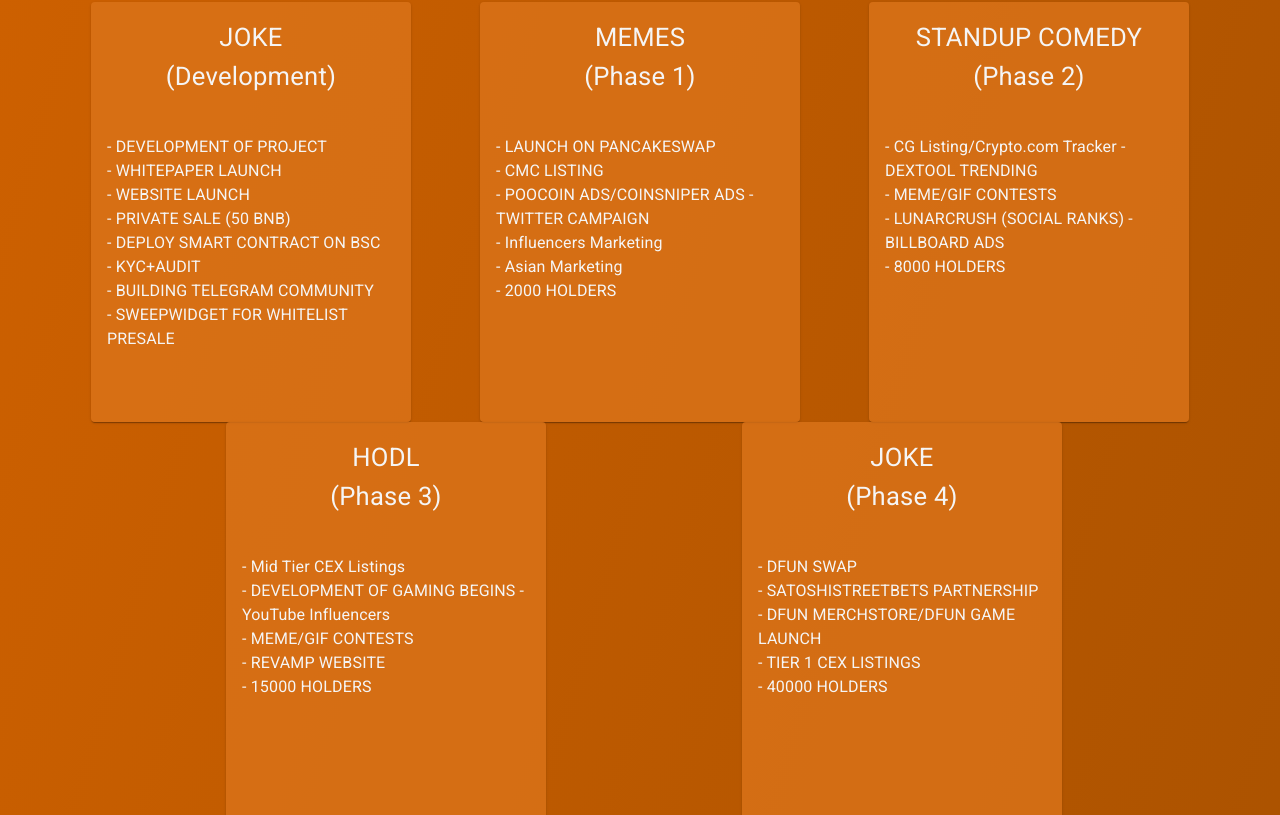
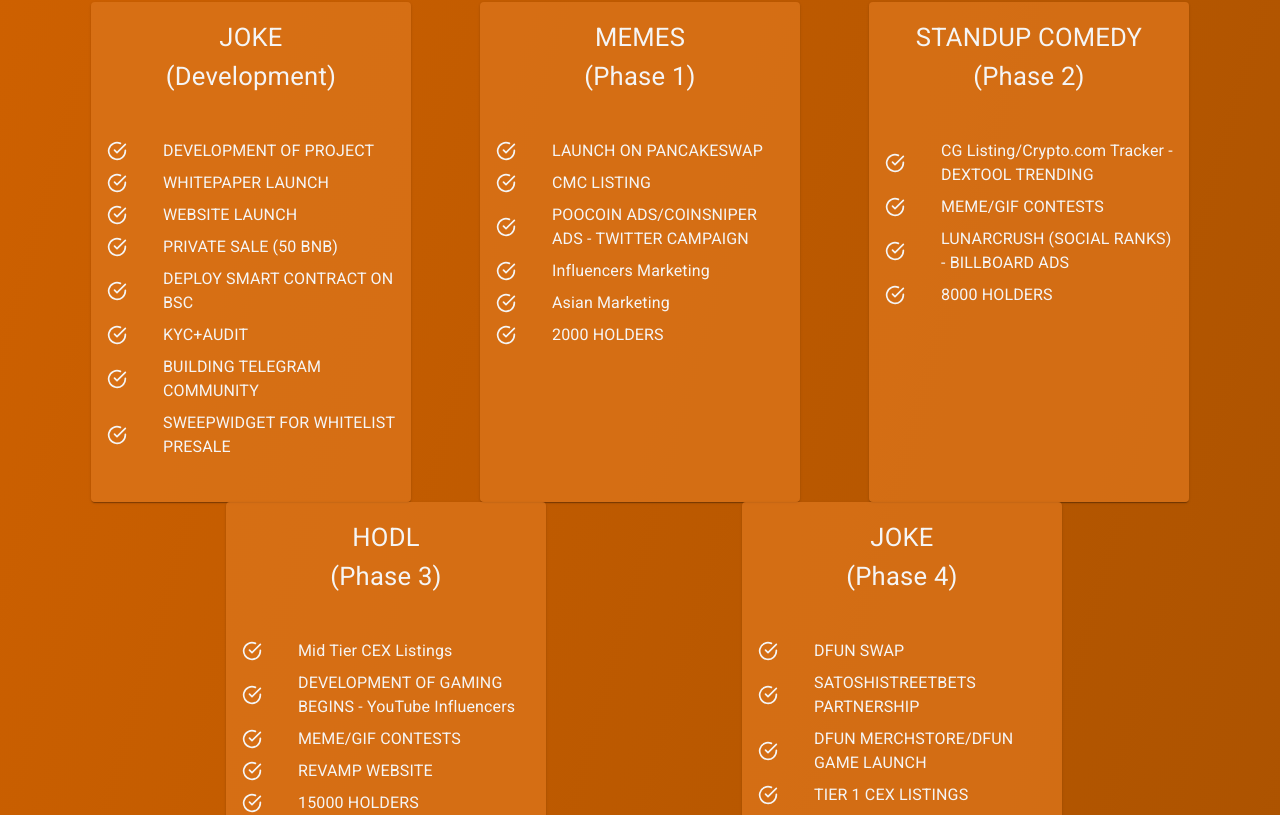
Before and after one commit to AxanIqbal/cat-fun, a Next.js app: page / in a window 1280 px wide. Shown: the part 2411-3226 px from the top of the page. Built offline with nearby package versions, Linux system fonts and the light colour scheme.

Commit message:
card update

```diff
--- a/components/card.tsx
+++ b/components/card.tsx
@@ -1,10 +1,21 @@
 import React from 'react';
-import {Card as MuiCard, CardContent, CardHeader, List, styled, Typography} from '@mui/material'
+import {
+    Card as MuiCard,
+    CardContent,
+    CardHeader,
+    List,
+    ListItem,
+    ListItemIcon,
+    ListItemText,
+    styled,
+    Typography
+} from '@mui/material'
+import {FiCheckCircle} from "react-icons/fi";
 
 const MyCard = styled(MuiCard)`
   background-color: rgba(219, 116, 26, 0.8);
   width: 320px;
-  height: 420px;
+  height: 500px;
   margin-bottom: 1em;
   transition: transform .3s;
 
@@ -38,8 +49,16 @@
             <MyHeader title={title}/>
             <CardContent>
                 <List>
+
                 {features.map((value, index) => {
-                    return (<MyTypo key={index}>- {value}</MyTypo>)
+                    return (
+                        <ListItem key={index} disablePadding>
+                            <ListItemIcon>
+                                <FiCheckCircle size={20} color={'whitesmoke'}/>
+                            </ListItemIcon>
+                            <ListItemText primary={<MyTypo>{value}</MyTypo>}/>
+                        </ListItem>
+                    );
                 })}
                 </List>
             </CardContent>
--- a/package.json
+++ b/package.json
@@ -14,7 +14,8 @@
     "@mui/material": "^5.4.3",
     "next": "12.1.0",
     "react": "17.0.2",
-    "react-dom": "17.0.2"
+    "react-dom": "17.0.2",
+    "react-icons": "^4.3.1"
   },
   "devDependencies": {
     "@types/node": "17.0.19",
```
Also changed, not shown: 1 other file (tests, documents, lock files or other folders).
